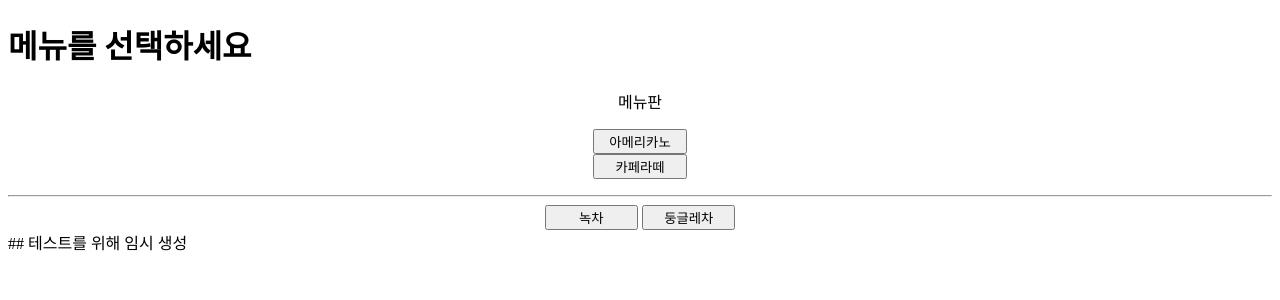
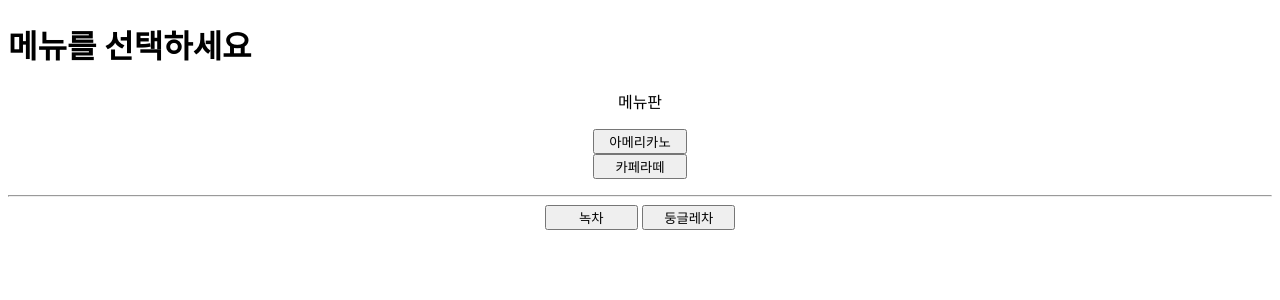
Before and after one commit to larklaon/david, a Flask app: page /menu in a window 1280 px wide. Shown: the top 300 px of the page. Run offline with Flask 3, Linux system fonts and the light colour scheme.

Commit message:
테스트 완료

```diff
--- a/david/templates/menu.html
+++ b/david/templates/menu.html
@@ -15,5 +15,3 @@
   </div>
 </body>
 </html>
-
-## 테스트를 위해 임시 생성
```
